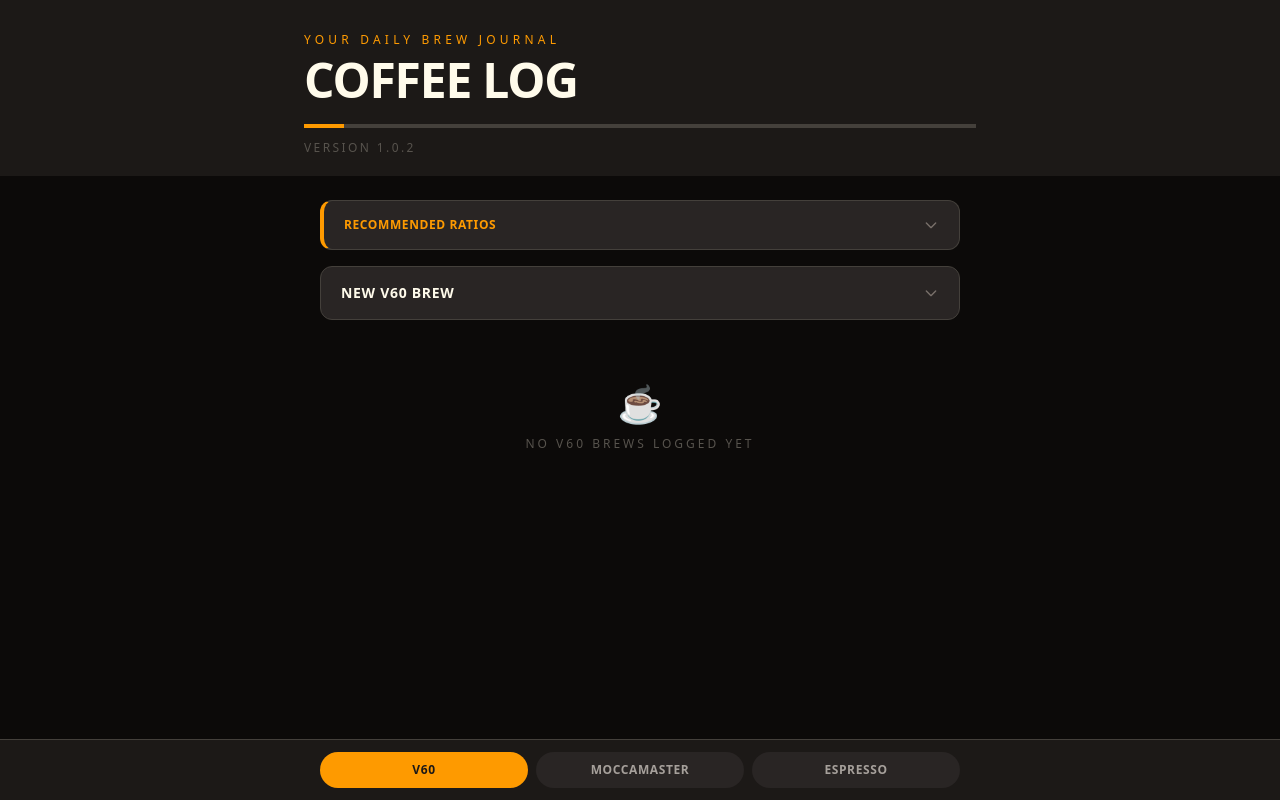
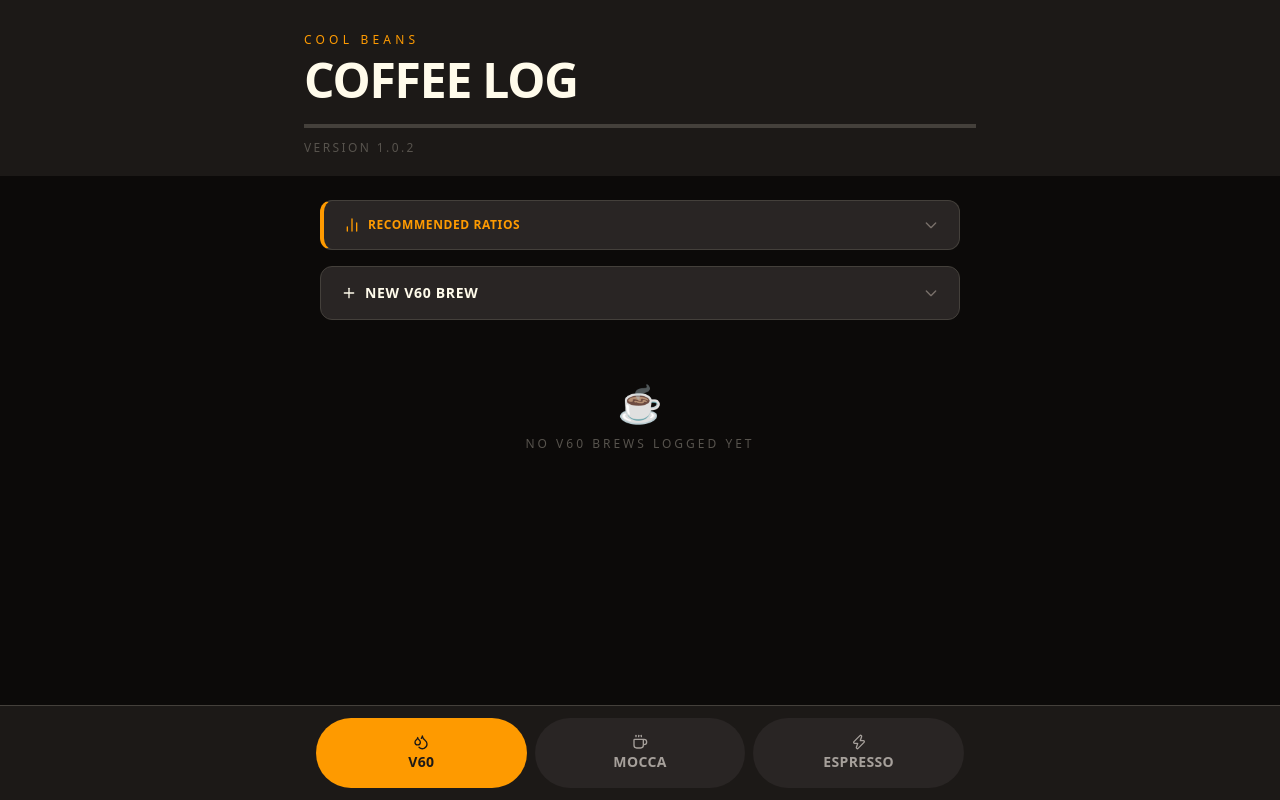
Before and after one commit to Vqtran15/coffee-log, a React (Vite) app: page / in a window 1280 px wide. Built offline with nearby package versions, Linux system fonts and the light colour scheme.

Commit message:
Add icons throughout app: nav tabs, form labels, card headers, action buttons
Co-Authored-By: Claude Sonnet 4.6 <noreply@anthropic.com>

```diff
--- a/package.json
+++ b/package.json
@@ -10,6 +10,7 @@
     "preview": "vite preview"
   },
   "dependencies": {
+    "lucide-react": "^1.17.0",
     "react": "^19.2.6",
     "react-dom": "^19.2.6"
   },
--- a/src/App.jsx
+++ b/src/App.jsx
@@ -1,44 +1,47 @@
 import { useState } from 'react'
+import { Droplets, Coffee, Zap } from 'lucide-react'
 import CoffeeLog from './CoffeeLog'
 
-const TABS = ['V60', 'Moccamaster', 'Espresso']
+const TABS = [
+  { label: 'V60', method: 'V60', icon: Droplets },
+  { label: 'Mocca', method: 'Moccamaster', icon: Coffee },
+  { label: 'Espresso', method: 'Espresso', icon: Zap },
+]
 
 function App() {
-  const [activeTab, setActiveTab] = useState('V60')
+  const [activeTab, setActiveTab] = useState(TABS[0])
 
   return (
     <div className="min-h-screen bg-stone-950 pb-32">
       <header className="bg-stone-900 text-amber-50 px-6 pt-8 pb-0">
         <div className="max-w-2xl mx-auto">
-          <p className="text-amber-500 text-xs tracking-[0.35em] uppercase mb-2">Your daily brew journal</p>
+          <p className="text-amber-500 text-xs tracking-[0.35em] uppercase mb-2">Cool Beans</p>
           <h1 className="text-5xl font-black tracking-tight uppercase">Coffee Log</h1>
-          <div className="mt-5 flex gap-0">
-            <div className="h-1 w-10 bg-amber-500" />
-            <div className="h-1 flex-1 bg-stone-700" />
-          </div>
+          <div className="mt-5 h-1 bg-stone-700" />
           <p className="text-stone-600 text-xs tracking-[0.2em] uppercase mt-3 pb-5">Version 1.0.2</p>
         </div>
       </header>
 
       <div className="max-w-2xl mx-auto px-4 py-6">
-        <div key={activeTab} className="tab-enter">
-          <CoffeeLog method={activeTab} />
+        <div key={activeTab.method} className="tab-enter">
+          <CoffeeLog method={activeTab.method} />
         </div>
       </div>
 
       <nav className="fixed bottom-0 left-0 right-0 bg-stone-900 border-t border-stone-700 z-50" style={{ paddingBottom: 'env(safe-area-inset-bottom)' }}>
-        <div className="max-w-2xl mx-auto flex gap-2 px-4 py-3">
+        <div className="max-w-2xl mx-auto flex gap-2 px-3 py-3">
           {TABS.map((tab) => (
             <button
-              key={tab}
+              key={tab.method}
               onClick={() => setActiveTab(tab)}
-              className={`flex-1 py-2.5 rounded-full text-xs font-bold uppercase tracking-wider transition-all duration-200 ${
-                activeTab === tab
+              className={`flex-1 py-4 rounded-full text-sm font-bold uppercase tracking-wide transition-all duration-200 ${
+                activeTab.method === tab.method
                   ? 'bg-amber-500 text-stone-900'
                   : 'text-stone-400 hover:text-amber-50 bg-stone-800'
               }`}
             >
-              {tab}
+              <tab.icon className="w-4 h-4 mx-auto mb-0.5" />
+              {tab.label}
             </button>
           ))}
         </div>
--- a/src/CoffeeLog.jsx
+++ b/src/CoffeeLog.jsx
@@ -1,4 +1,5 @@
 import { useState, useEffect } from 'react'
+import { Scale, SlidersHorizontal, Droplets, Calendar, FileText, Star, Plus, BarChart2, Pencil, Copy, Trash2, Coffee } from 'lucide-react'
 
 const emptyForm = () => ({
   brand: '',
@@ -16,10 +17,11 @@ function formatDate(dateStr) {
   return d.toLocaleDateString('en-US', { month: 'short', day: 'numeric', year: 'numeric' })
 }
 
-function Field({ label, id, type = 'text', value, onChange, placeholder, unit }) {
+function Field({ label, id, type = 'text', value, onChange, placeholder, unit, icon: Icon }) {
   return (
     <div>
-      <label htmlFor={id} className="block text-xs font-bold text-amber-500 uppercase tracking-wider mb-1.5">
+      <label htmlFor={id} className="flex items-center gap-1.5 text-xs font-bold text-amber-500 uppercase tracking-wider mb-1.5">
+        {Icon && <Icon className="w-3.5 h-3.5" />}
         {label}
       </label>
       <div className="relative">
@@ -82,14 +84,15 @@ function SectionLabel({ children }) {
   )
 }
 
-function CollapsibleCard({ title, open, onToggle, accent, children }) {
+function CollapsibleCard({ title, open, onToggle, accent, icon: Icon, children }) {
   return (
     <div className={`rounded-xl overflow-hidden bg-stone-800 border border-stone-700 ${accent ? 'border-l-4 border-l-amber-500' : ''}`}>
       <button
         onClick={onToggle}
         className="w-full flex items-center justify-between px-5 py-4 hover:bg-stone-700/50 transition-colors"
       >
-        <h2 className={`font-bold uppercase tracking-wider ${accent ? 'text-xs text-amber-500' : 'text-sm text-amber-50'}`}>
+        <h2 className={`flex items-center gap-2 font-bold uppercase tracking-wider ${accent ? 'text-xs text-amber-500' : 'text-sm text-amber-50'}`}>
+          {Icon && <Icon className="w-4 h-4" />}
           {title}
         </h2>
         <Chevron open={open} />
@@ -220,7 +223,7 @@ export default function CoffeeLog({ method }) {
   return (
     <div className="space-y-4">
       {method === 'V60' && (
-        <CollapsibleCard title="Recommended Ratios" open={ratiosOpen} onToggle={() => setRatiosOpen((o) => !o)} accent>
+        <CollapsibleCard title="Recommended Ratios" open={ratiosOpen} onToggle={() => setRatiosOpen((o) => !o)} accent icon={BarChart2}>
           <div className="grid grid-cols-2 gap-3">
             <RatioCard label="Coffee → Water" value="15g → 240–255g" />
             <RatioCard label="Coffee → Water" value="30g → 480g" />
@@ -229,7 +232,7 @@ export default function CoffeeLog({ method }) {
       )}
 
       {method === 'Espresso' && (
-        <CollapsibleCard title="Recommended Ratios" open={ratiosOpen} onToggle={() => setRatiosOpen((o) => !o)} accent>
+        <CollapsibleCard title="Recommended Ratios" open={ratiosOpen} onToggle={() => setRatiosOpen((o) => !o)} accent icon={BarChart2}>
           <RatioCard label="Coffee → Yield" value="18g → 36g" />
           <p className="text-xs font-bold text-amber-500 uppercase tracking-wider mt-4 mb-2">Brew Time by Roast</p>
           <div className="grid grid-cols-3 gap-3">
@@ -241,7 +244,7 @@ export default function CoffeeLog({ method }) {
       )}
 
       {method === 'Moccamaster' && (
-        <CollapsibleCard title="Recommended Ratios" open={ratiosOpen} onToggle={() => setRatiosOpen((o) => !o)} accent>
+        <CollapsibleCard title="Recommended Ratios" open={ratiosOpen} onToggle={() => setRatiosOpen((o) => !o)} accent icon={BarChart2}>
           <div className="grid grid-cols-3 gap-3">
             <RatioCard label="Coffee → Water" value="45g → 720g" />
             <RatioCard label="Coffee → Water" value="30g → 480g" />
@@ -254,19 +257,20 @@ export default function CoffeeLog({ method }) {
         title={editingId ? 'Edit Brew' : `New ${method} Brew`}
         open={formOpen}
         onToggle={() => { setFormOpen((o) => !o); if (editingId) cancelEdit() }}
+        icon={editingId ? Pencil : Plus}
       >
         <form onSubmit={handleSubmit} className="space-y-4">
           <div className="grid grid-cols-1 sm:grid-cols-2 gap-4">
-            <Field label="Date" id="date" type="date" value={form.date} onChange={set('date')} />
+            <Field label="Date" id="date" type="date" value={form.date} onChange={set('date')} icon={Calendar} />
             <div>
-              <label className="block text-xs font-bold text-amber-500 uppercase tracking-wider mb-1.5">Rating</label>
+              <label className="flex items-center gap-1.5 text-xs font-bold text-amber-500 uppercase tracking-wider mb-1.5"><Star className="w-3.5 h-3.5" />Rating</label>
               <StarRating value={form.rating} onChange={(v) => setForm((f) => ({ ...f, rating: v }))} />
             </div>
           </div>
-          <Field label="Coffee Brand / Type" id="brand" value={form.brand} onChange={set('brand')} placeholder="e.g. Onyx, Light roast Ethiopia" />
+          <Field label="Coffee Brand / Type" id="brand" value={form.brand} onChange={set('brand')} placeholder="e.g. Onyx, Light roast Ethiopia" icon={Coffee} />
           <div className="grid grid-cols-2 gap-4">
-            <Field label="Coffee Dose" id="dose" value={form.dose} onChange={set('dose')} placeholder="20" unit="g" />
-            <Field label="Grind Size" id="grindSize" value={form.grindSize} onChange={set('grindSize')} placeholder={isEspresso ? '18 (fine)' : '25 (medium)'} />
+            <Field label="Coffee Dose" id="dose" value={form.dose} onChange={set('dose')} placeholder="20" unit="g" icon={Scale} />
+            <Field label="Grind Size" id="grindSize" value={form.grindSize} onChange={set('grindSize')} placeholder={isEspresso ? '18 (fine)' : '25 (medium)'} icon={SlidersHorizontal} />
           </div>
           <Field
             label={isEspresso ? 'Yield' : 'Water Dose'}
@@ -275,9 +279,10 @@ export default function CoffeeLog({ method }) {
             onChange={set('waterOrYield')}
             placeholder={isEspresso ? '40' : '300'}
             unit="g"
+            icon={Droplets}
           />
           <div>
-            <label htmlFor="notes" className="block text-xs font-bold text-amber-500 uppercase tracking-wider mb-1.5">Notes</label>
+            <label htmlFor="notes" className="flex items-center gap-1.5 text-xs font-bold text-amber-500 uppercase tracking-wider mb-1.5"><FileText className="w-3.5 h-3.5" />Notes</label>
             <textarea
               id="notes"
               value={form.notes}
@@ -394,9 +399,15 @@ export default function CoffeeLog({ method }) {
                         </div>
                       )}
                       <div className="flex gap-2 mt-4 pt-3 border-t border-stone-700">
-                        <button onClick={() => handleEdit(entry)} className="flex-1 py-2.5 rounded-md text-xs font-bold uppercase tracking-wider text-amber-500 hover:text-amber-300 hover:bg-stone-700 transition-colors">Edit</button>
-                        <button onClick={() => handleDuplicate(entry)} className="flex-1 py-2.5 rounded-md text-xs font-bold uppercase tracking-wider text-amber-500 hover:text-amber-300 hover:bg-stone-700 transition-colors">Duplicate</button>
-                        <button onClick={() => deleteEntry(entry.id)} className="flex-1 py-2.5 rounded-md text-xs font-bold uppercase tracking-wider text-red-500 hover:text-red-400 hover:bg-stone-700 transition-colors">Delete</button>
+                        <button onClick={() => handleEdit(entry)} className="flex-1 flex items-center justify-center gap-1.5 py-2.5 rounded-md text-xs font-bold uppercase tracking-wider text-amber-500 hover:text-amber-300 hover:bg-stone-700 transition-colors">
+                          <Pencil className="w-3.5 h-3.5" />Edit
+                        </button>
+                        <button onClick={() => handleDuplicate(entry)} className="flex-1 flex items-center justify-center gap-1.5 py-2.5 rounded-md text-xs font-bold uppercase tracking-wider text-amber-500 hover:text-amber-300 hover:bg-stone-700 transition-colors">
+                          <Copy className="w-3.5 h-3.5" />Duplicate
+                        </button>
+                        <button onClick={() => deleteEntry(entry.id)} className="flex-1 flex items-center justify-center gap-1.5 py-2.5 rounded-md text-xs font-bold uppercase tracking-wider text-red-500 hover:text-red-400 hover:bg-stone-700 transition-colors">
+                          <Trash2 className="w-3.5 h-3.5" />Delete
+                        </button>
                       </div>
                     </div>
                   </div>
```
Also changed, not shown: 1 other file (tests, documents, lock files or other folders).
